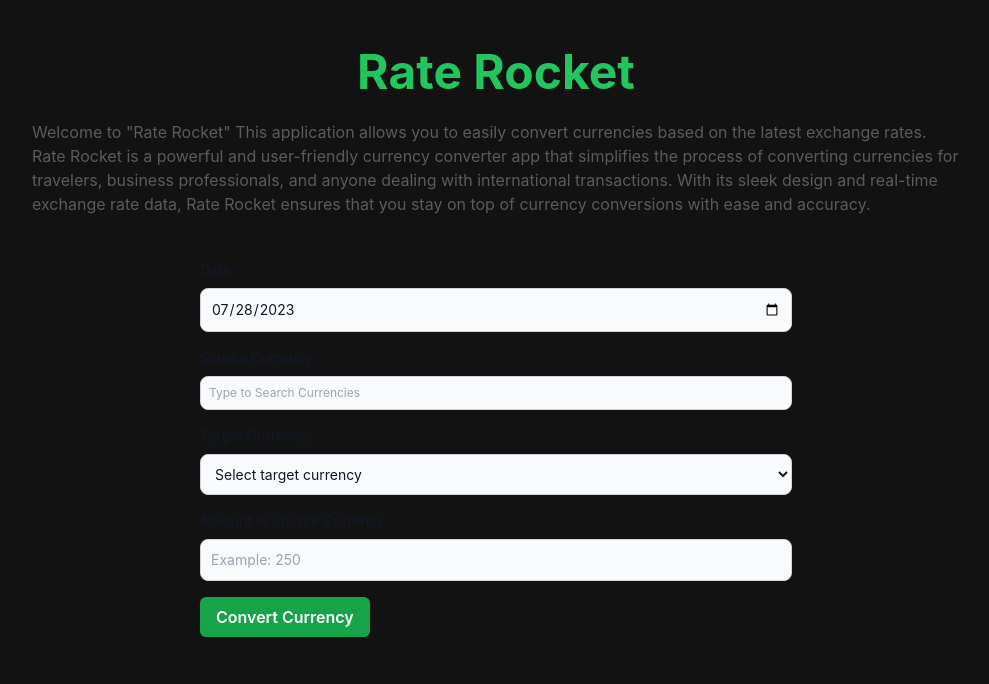
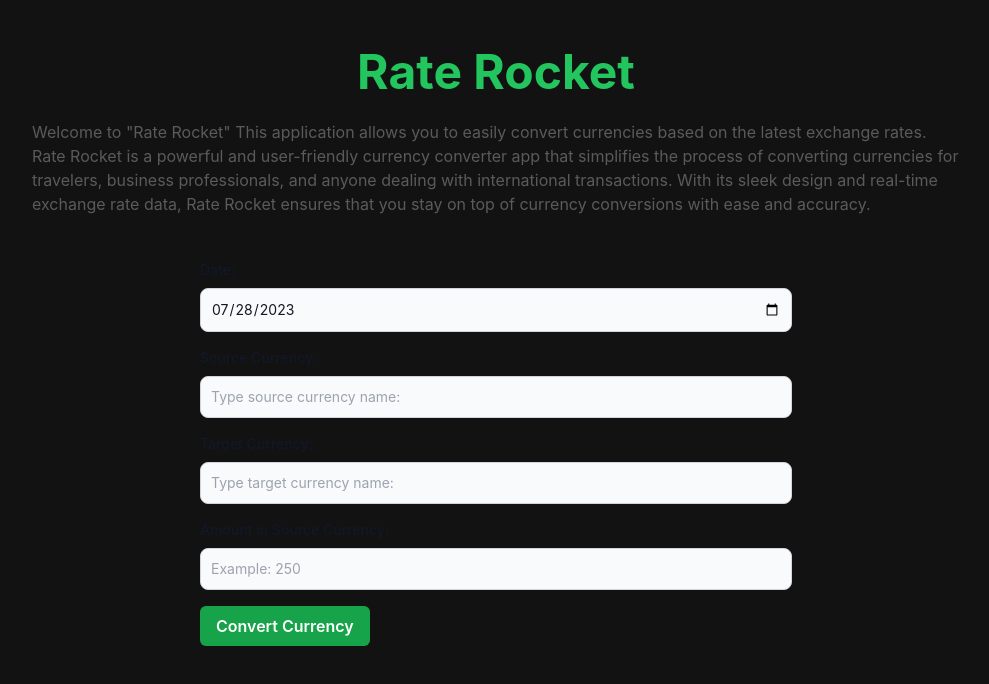
Before and after one commit to kumuduwije/rate-rocket, a React (Create React App) app in the folder client/: page / in a window 1280 px wide. Shown: the top 684 px of the page, without its empty margins (144-1133 px from the left). Built offline with nearby package versions, Linux system fonts and the light colour scheme.

Commit message:
Able to select source currency.

```diff
--- a/client/src/components/MainPage.jsx
+++ b/client/src/components/MainPage.jsx
@@ -54,8 +54,11 @@ export default function MainPage() {
     const [displayTargetAmount, setDisplayTargetAmount] = useState('');
     const [displayToCurrency, setDisplayToCurrency] = useState('');
 
-    const [input, setInput] = useState("");
-    const [searchResult, setSearchResult] = useState([])
+    const [sourceInput, setSourceInput] = useState("");
+    const [sourceSearchResult, setSourceSearchResult] = useState([])
+
+    const [targetInput, setTargetInput] = useState("");
+    const [targetSearchResult, setTargetSearchResult] = useState([])
 
     // handleSubmit
     const handleSubmit =async (e) =>{
@@ -118,7 +121,7 @@ export default function MainPage() {
     //     getCurrencyNames().then(r => {});
     // }, [])
 
-    const fetchData = (value) => {
+    const fetchData = (value, field) => {
         fetch("http://localhost:5000/getAllCurrencies")
             .then((response) => response.json())
             .then((json) => {
@@ -130,8 +133,16 @@ export default function MainPage() {
                     return value && currencyName.toLowerCase().includes(value.toLowerCase());
                 });
 
-                setSearchResult(result)
-                console.log(result);
+                if(field === "src"){
+                    setSourceSearchResult(result)
+                    console.log("source result:"+ result);
+                }
+                else if (field === "target"){
+                    setTargetSearchResult(result)
+                    console.log("target result:"+ result);
+                }
+
+
             })
             .catch((error) => {
                 console.error("Error fetching data:", error);
@@ -141,9 +152,19 @@ export default function MainPage() {
 
 
 
-    const handleChange = (value) =>{
-            setInput(value)
-        fetchData(value)
+    const handleChange = (value, src) =>{
+        if(src === "source"){
+            console.log("source:"+ value)
+            setSourceInput(value)
+            fetchData(value,"src")
+        }
+        else if(src === "target"){
+            console.log("target:"+ value)
+            setTargetInput(value)
+            fetchData(value,"target")
+        }
+
+
     }
 
     const handleButtonClick = () => {
@@ -204,36 +225,31 @@ export default function MainPage() {
                             <input
                                 id={sourceCurrency}
                                 name={sourceCurrency}
-                                value={input}
-                                onChange={(e)=>handleChange(e.target.value)}
+                                value={sourceInput}
+                                onChange={(e)=>handleChange(e.target.value, "source")}
                                 type="text"
-                                   placeholder="Type to Search Currencies"
-                                   className="block w-full p-2 text-gray-900 border border-gray-300 rounded-lg bg-gray-50 sm:text-xs focus:ring-blue-500 focus:border-blue-500 dark:bg-gray-700 dark:border-gray-600 dark:placeholder-gray-400 dark:text-white dark:focus:ring-blue-500 dark:focus:border-blue-500"></input>
+                                   placeholder="Type source currency name: "
+                                   className="bg-gray-50 border border-gray-300 text-gray-900 text-sm rounded-lg focus:ring-green-500 focus:border-green-500 block w-full p-2.5 dark:bg-gray-700 dark:border-gray-600 dark:placeholder-gray-400 dark:text-white dark:focus:ring-green-500 dark:focus:border-green-500"></input>
 
                         </div>
 
-                        <Results input = {input} searchResult={searchResult} setSearchResult={setSearchResult}/>
+                        <Results input = {sourceInput} sourceSearchResult={sourceSearchResult} SearchResult={setSourceSearchResult} setInput ={setSourceInput}/>
 
                         <div className="mb-4">
-                            <label
-                                htmlFor={targetCurrency} name={targetCurrency}
-                                className="block mb-2 text-sm font-medium text-gray-900 dark:text-white">Target Currency:</label>
-                            <select onChange={(e)=>setTargetCurrency(e.target.value)}
-                              id={targetCurrency}
-                              name={targetCurrency}
-                              value={targetCurrency}
 
-                                className="bg-gray-50 border border-gray-300 text-gray-900 text-sm rounded-lg focus:ring-green-500 focus:border-green-500 block w-full p-2.5 dark:bg-gray-700 dark:border-gray-600 dark:placeholder-gray-400 dark:text-white dark:focus:ring-green-500 dark:focus:border-green-500" placeholder="Target Currency:">
-                                <option value="Select target currency">Select target currency</option>
+                            <label htmlFor={targetCurrency}
+                                   className="block mb-2 text-sm font-medium text-gray-900 dark:text-white">Target Currency:</label>
+                            <input
+                                id={targetCurrency}
+                                name={targetCurrency}
+                                value={targetInput}
+                                onChange={(e)=>handleChange(e.target.value, "target")}
+                                type="text"
+                                placeholder="Type target currency name: "
+                                className="bg-gray-50 border border-gray-300 text-gray-900 text-sm rounded-lg focus:ring-green-500 focus:border-green-500 block w-full p-2.5 dark:bg-gray-700 dark:border-gray-600 dark:placeholder-gray-400 dark:text-white dark:focus:ring-green-500 dark:focus:border-green-500"></input>
 
-                                {Object.keys(currencyNames).map((currency) =>
-                            <option className="p-1" key={currency} value={currency}>
-                                {currencyNames[currency]}
-                            </option>
-                           )}
-
-                            </select>
                         </div>
+                        {/*<Results targetinput = {targetInput} targetSearchResult={targetSearchResult} setSearchResult={setTargetSearchResult} setInput ={setTargetInput} target={true}/>*/}
 
                         <div className="mb-4">
                             <label
--- a/client/src/components/Results.jsx
+++ b/client/src/components/Results.jsx
@@ -1,20 +1,29 @@
-import React from 'react';
+import React, {useEffect, useState} from 'react';
 
-export default function Results({ searchResult, input }) {
-    // searchResult.map((res, index) => {
-    //     console.log(res[index + 1]);
-    //     // console.log(res[index][index]);
-    //     return null; // Added a return statement for the map function
-    // });
+export default function Results({sourceSearchResult, input, setInput }) {
+    const [isClicked, setIsClicked] = useState(false);
+
+    let searchResult = sourceSearchResult
+
+
+    useEffect(() => {
+        setIsClicked(false); // Reset isClicked to false whenever searchResult changes
+    }, [searchResult]);
+
+    const handleValue = (index) => {
+        //console.log(searchResult[index][1]);
+        setInput(searchResult[index][1]);
+        setIsClicked(!isClicked); // Toggle the state to indicate the click event occurred
+    };
 
 
 
     return (
         <>
             {searchResult && searchResult.length > 0 ? (
-                <div className="w-100 opacity-60 flex flex-col rounded-md mt-1 bg-blue-950 p-3 max-h-60 overflow-y-scroll">
+                <div className={`w-100 opacity-60 flex flex-col rounded-md mt-1 bg-blue-950 p-3 max-h-60 overflow-y-scroll ${isClicked ? 'hidden' : ''}`}>
                     {searchResult.map((res, index) => (
-                        <div key={index} className="p-1 rounded-md my-[2px] hover:bg-[#374151] hover:cursor-pointer">
+                        <div onClick={() => handleValue(index)} key={index} className={`p-1 rounded-md my-[2px] hover:bg-[#374151] hover:cursor-pointer`}>
                             {res[1]}
                         </div>
                     ))}
```
